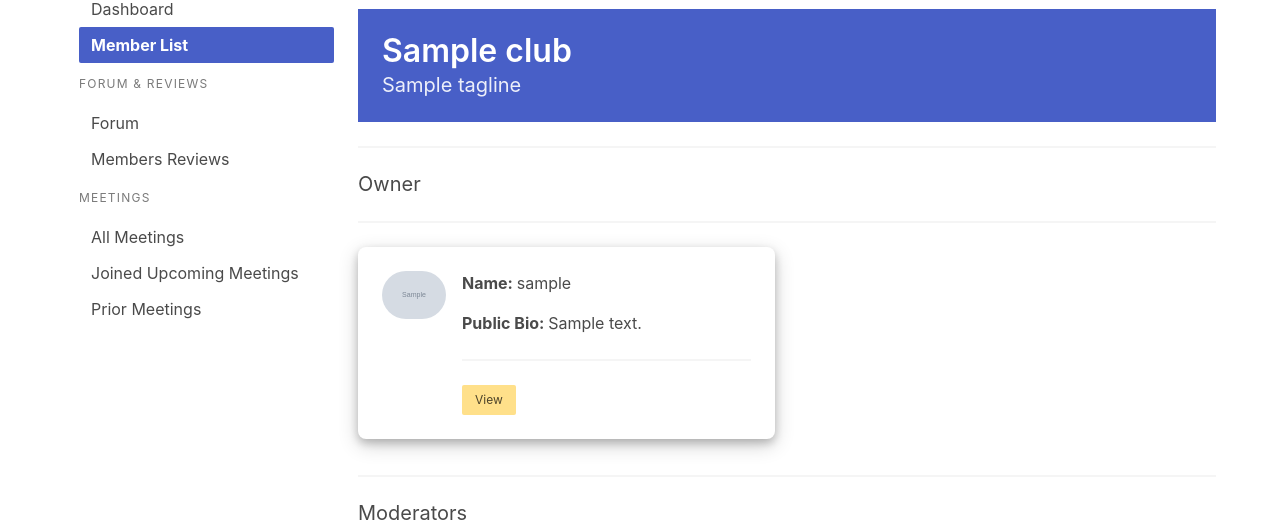
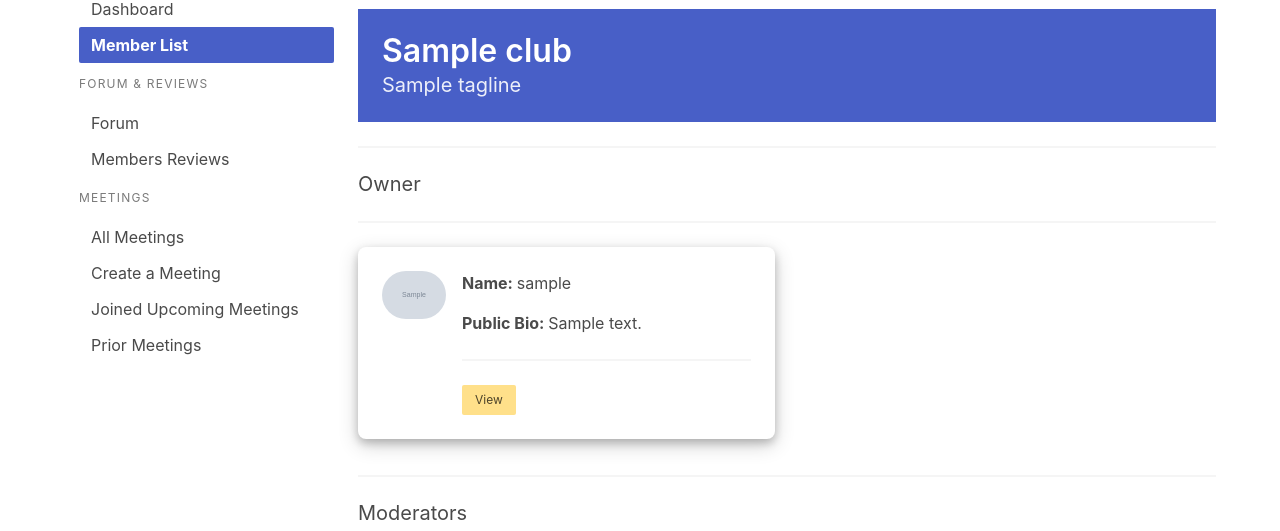
Before and after one commit to amir-rahim/BookClubSocialNetwork, a Django app: template BookClub/templates/club_members.html in a window 1280 px wide. Shown: the part 224-755 px from the top of the page. Run offline with Django 3.2, Linux system fonts and the light colour scheme; the template is opened without the code that fills it: most values are stand-ins (such as "Sample title", 1, 10 or a date in 2020); grey boxes marked "Sample" are stand-in pictures; some libraries are stand-ins or nearby versions.

Commit message:
Add 'Create a Meeting' buttons to templates

```diff
--- a/BookClub/templates/club_dashboard.html
+++ b/BookClub/templates/club_dashboard.html
@@ -45,6 +45,7 @@ This is the Club Dashboard, the main home page for each club!
 
             <ul class="menu-list">
                 <li><a>All Meetings</a></li>
+                <li><a href="{% url 'create_meeting' current_club.club_url_name %}">Create a Meeting</a></li>
                 <li><a>Joined Upcoming Meetings</a></li>
                 <li><a>Prior Meetings</a></li>
             </ul>
--- a/BookClub/templates/club_members.html
+++ b/BookClub/templates/club_members.html
@@ -45,6 +45,7 @@ This is the list of members for this club.
 
             <ul class="menu-list">
                 <li><a>All Meetings</a></li>
+                <li><a href="{% url 'create_meeting' club.club_url_name %}">Create a Meeting</a></li>
                 <li><a>Joined Upcoming Meetings</a></li>
                 <li><a>Prior Meetings</a></li>
             </ul>
```
